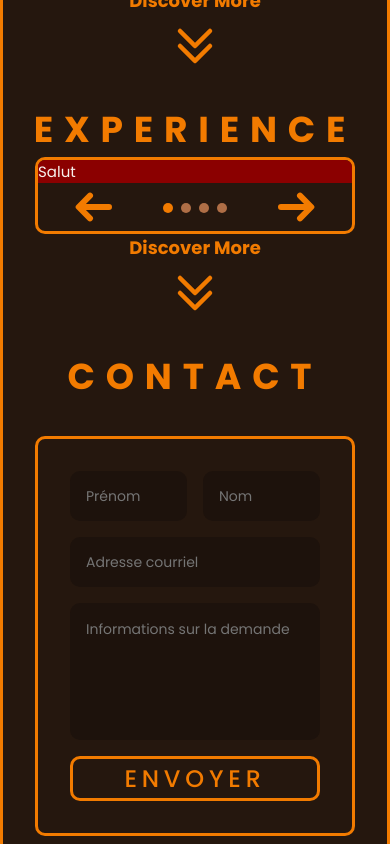
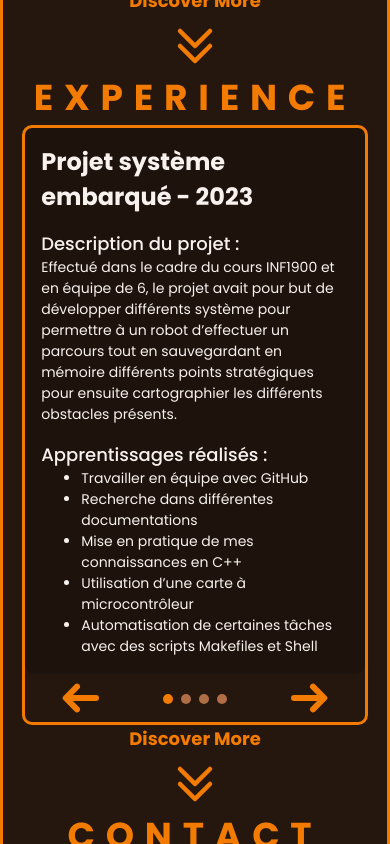
Before and after one commit to Sportek/portfolioV3, a Vue app: page / in a window 390 px wide. Shown: the part 1580-2424 px from the top of the page. Built offline with nearby package versions, Linux system fonts and the light colour scheme.

Commit message:
Avancement sur le problème du ProjectContainer

```diff
--- a/src/App.vue
+++ b/src/App.vue
@@ -1,13 +1,13 @@
 <script setup lang="ts">
-  import BoardContainer from '@/components/BoardContainer.vue';
-  import AboutContainer from './components/AboutContainer.vue';
-  import ExperienceContainer from './components/ExperienceContainer.vue';
-  import ContactContainer from './components/ContactContainer.vue';
+import BoardContainer from '@/components/BoardContainer.vue'
+import AboutContainer from './components/AboutContainer.vue'
+import ExperienceContainer from './components/ExperienceContainer.vue'
+import ContactContainer from './components/ContactContainer.vue'
 </script>
 
 <template>
   <main>
-      <BoardContainer class="scroll">
+    <BoardContainer>
       <AboutContainer id="about" class="elements"></AboutContainer>
       <ExperienceContainer id="experience" class="elements"></ExperienceContainer>
       <ContactContainer id="contact" class="elements"></ContactContainer>
@@ -19,4 +19,8 @@
 .elements {
   height: 100%;
 }
+
+main {
+  overflow-x: hidden;
+}
 </style>
--- a/src/components/BoardContainer.vue
+++ b/src/components/BoardContainer.vue
@@ -1,5 +1,5 @@
 <script setup lang="ts">
-import LeftBarComponent from '@/components/LeftBarComponent.vue';
+import LeftBarComponent from '@/components/LeftBarComponent.vue'
 </script>
 
 <template>
@@ -9,9 +9,8 @@ import LeftBarComponent from '@/components/LeftBarComponent.vue';
       <LeftBarComponent />
     </section>
     <section class="body">
-            <slot/>
+      <slot />
     </section>
-
   </div>
 </template>
 
@@ -21,8 +20,8 @@ import LeftBarComponent from '@/components/LeftBarComponent.vue';
   height: 100vh;
   display: grid;
   grid-template-areas:
-        "leftbar header"
-        "leftbar body";
+    'leftbar header'
+    'leftbar body';
   grid-template-columns: auto 1fr;
   grid-template-rows: auto 1fr;
   gap: 10px;
@@ -54,7 +53,7 @@ section.body {
   height: 100%;
   display: block;
   margin: 0 auto;
-    overflow-y: scroll;
+  overflow-y: auto;
   scroll-behavior: smooth;
 }
 
@@ -67,9 +66,8 @@ slot {
   .board {
     display: flex;
     flex-direction: column;
+    height: auto;
     width: 100vw;
-    height: auto;
   }
 }
-
 </style>
--- a/src/components/ExperienceContainer.vue
+++ b/src/components/ExperienceContainer.vue
@@ -20,7 +20,6 @@ import ProjectContainer from "./ProjectContainer.vue"
     height: 100%;
     width: 100%;
     box-sizing: border-box;
-    padding: 2rem;
     overflow: hidden;
     /* margin: 0 2rem; */
     /* padding: 3rem; */
--- a/src/components/ProjectContainer.vue
+++ b/src/components/ProjectContainer.vue
@@ -78,26 +78,72 @@ const changePage = (side: 'left' | 'right') => {
 <template>
   <div class="project">
     <div class="container">
-
-
       <div class="project-container">
         <div class="data-container">
-          Salut
+          <div class="text-wrapper">
+            <div class="text-container">
+              <div id="title">{{ state.project.title }}</div>
+              <div class="information-container">
+                <div class="information-title">Description du projet :</div>
+                <div class="information-description">{{ state.project.description }}</div>
+              </div>
+              <div class="information-container">
+                <div class="information-title">Apprentissages réalisés :</div>
+                <div class="information-description">
+                  <ul>
+                    <li
+                      v-for="item in state.project.learning_achieved"
+                      v-bind:key="item.toString()"
+                    >
+                      {{ item }}
+                    </li>
+                  </ul>
+                </div>
+              </div>
+              <div class="information-container">
+                <div class="information-title">Technologies utilisées :</div>
+                <div class="information-description">
+                  <ul>
+                    <li v-for="item in state.project.technologies" v-bind:key="item.toString()">
+                      {{ item }}
+                    </li>
+                  </ul>
+                </div>
+              </div>
+            </div>
+            <div class="github">
+              <a :href="state.project.github_link" target="_blank">
+                <IconGithub />
+                <div id="github-text">GitHub du projet</div>
+              </a>
+            </div>
+          </div>
         </div>
       </div>
-
 
       <div class="arrows">
         <IconArrow class="arrow" rotation="left" @click="changePage('left')" />
         <div class="dots">
           <div v-for="index in projects.length" v-bind:key="index">
             <div v-if="index - 1 === state.index">
-              <svg xmlns="http://www.w3.org/2000/svg" width="10" height="10" viewBox="0 0 10 10" fill="none">
+              <svg
+                xmlns="http://www.w3.org/2000/svg"
+                width="10"
+                height="10"
+                viewBox="0 0 10 10"
+                fill="none"
+              >
                 <circle cx="5" cy="5" r="5" fill="#F27B00" />
               </svg>
             </div>
             <div v-else>
-              <svg xmlns="http://www.w3.org/2000/svg" width="10" height="10" viewBox="0 0 10 10" fill="none">
+              <svg
+                xmlns="http://www.w3.org/2000/svg"
+                width="10"
+                height="10"
+                viewBox="0 0 10 10"
+                fill="none"
+              >
                 <circle cx="5" cy="5" r="5" fill="#AF6E46" />
               </svg>
             </div>
@@ -110,7 +156,10 @@ const changePage = (side: 'left' | 'right') => {
 </template>
 
 <style scoped>
-.github>a {
+.github {
+  height: auto;
+}
+.github > a {
   display: flex;
   flex-direction: row;
   align-items: center;
@@ -133,37 +182,94 @@ const changePage = (side: 'left' | 'right') => {
   color: var(--color-orange);
 }
 
+/* 0 */
 .project {
-  width: 100%;
-  height: 100%;
+  height: 75%;
+  width: 90%;
+}
+/* 1 */
+.container {
   display: flex;
   flex-direction: column;
+  border: 3px;
+  border-radius: 10px;
+  border-color: var(--color-gold);
+  border-style: solid;
+  height: 100%;
+  width: 100%;
+  /* background-color: red; */
+
   box-sizing: border-box;
+}
+
+/* 2: Devrait contenir les éléments*/
+.project-container {
+  height: 100%;
+  box-sizing: border-box;
+  border-radius: 10px;
+  background-color: var(--color-secondary);
+  overflow: auto;
+  flex-grow: 1;
+}
+/* 3: Devrait contenir toutes les informations */
+.data-container {
+  overflow-y: auto;
+  overflow-x: hidden;
+  padding: 1rem;
+  min-height: 100%;
+  /* background-color: blue; */
+}
+
+/* Arrows  */
+.arrows {
+  display: flex;
+  flex-direction: row;
+  justify-content: space-between;
+  /* background-color: var(--color-secondary); */
+  align-items: center;
+  width: 100%;
+  color: var(--color-gold);
+  padding: 0 2rem;
+}
+
+.arrows > .arrow {
+  display: flex;
+  align-items: center;
+  justify-content: center;
+}
+
+.dots {
+  display: flex;
+  flex-direction: row;
+  gap: 0.5rem;
   justify-content: center;
   align-items: center;
-}
-
-
-.project-container {
-  width: 100%;
   height: 100%;
 }
 
-.data-container {
-  background-color: darkred;
-  width: 100%;
-  min-height: 100%;
-  overflow: auto;
+.arrow:hover {
+  color: var(--color-accent);
+  cursor: pointer;
 }
 
-/* .text-container {
+.text-container {
+  /* min-height: 100%; */
   height: 100%;
+  width: 100%;
   display: flex;
   flex-direction: column;
   gap: 1rem;
+  /* background-color: red; */
 }
 
-.image-container {
+.text-wrapper {
+  display: flex;
+  flex-direction: column;
+  justify-content: space-between;
+  /* background-color: aqua; */
+}
+
+/* .image-container {
   width: 40%;
   padding: 2rem;
   display: flex;
@@ -193,20 +299,6 @@ img {
   gap: 0.5rem;
 } */
 
-.container {
-  display: flex;
-  flex-direction: column;
-  /* padding: 1rem 3.125rem; */
-  border: 3px;
-  border-radius: 10px;
-  border-color: var(--color-gold);
-  border-style: solid;
-  width: 100%;
-  height: 100%;
-  overflow: auto;
-  position: relative;
-}
-
 /* .data-container {
   display: flex;
   flex-direction: row;
@@ -219,25 +311,7 @@ img {
   object-fit: cover;
 } */
 
-.arrows {
-  display: flex;
-  flex-direction: row;
-  justify-content: space-between;
-  /* background-color: var(--color-secondary); */
-  align-items: center;
-  width: 100%;
-  color: var(--color-gold);
-  padding: 0 2rem;
-}
-
-.arrows>.arrow {
-  display: flex;
-  align-items: center;
-  justify-content: center;
-}
-
-
-/* #title {
+#title {
   color: var(--color-text);
   font-family: Poppins;
   font-size: 1.5rem;
@@ -262,23 +336,9 @@ img {
   font-style: normal;
   font-weight: 400;
   line-height: normal;
-} */
-
-.dots {
-  display: flex;
-  flex-direction: row;
-  gap: 0.5rem;
-  justify-content: center;
-  align-items: center;
-  height: 100%;
 }
 
-.arrow:hover {
-  color: var(--color-accent);
-  cursor: pointer;
-}
-
-@media screen and (max-width: 768px) {
+/* @media screen and (max-width: 768px) {
   .description-container {
     width: 100%;
   }
@@ -286,5 +346,11 @@ img {
   .image-container {
     display: none;
   }
+} */
+
+@media screen and (max-width: 768px) {
+  .project {
+    height: 600px;
+  }
 }
 </style>
```
Lines whose indentation alone changed are shown as unchanged.
